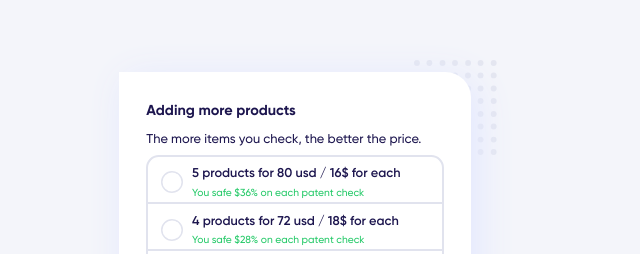
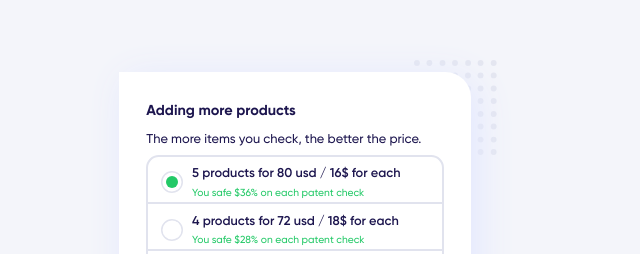
Before and after one commit to Chiga2030/testform, a React (Create React App) app: page / in a window 1280 px wide. Shown: the part 159-413 px from the top of the page, without its empty margins (332-972 px from the left). Built offline with nearby package versions, Linux system fonts and the light colour scheme.

Commit message:
added funtion for selecting item

```diff
--- a/src/components/ListProductItem/ListProductItem.jsx
+++ b/src/components/ListProductItem/ListProductItem.jsx
@@ -1,19 +1,27 @@
 import classNames from 'classnames';
 
 import radio from './img/radio.svg';
-// import radioWithDot from './img/radioWithDot.svg';
+import radioWithDot from './img/radioWithDot.svg';
 
 const ListProductItem = ({
+  id,
   product,
   price,
   priceForEach,
   discount,
+  isSelect,
+  onSelect,
   ...props
 }) => (
-  <li className={props.styles.withBorderBottom}>
-    <label className={props.styles.column}>
+  <li
+    className={props.styles.withBorderBottom}
+    onChange={() => onSelect(id)}
+  >
+    <label
+      className={props.styles.column}
+    >
       <span className={props.styles.radioBox}>
-        <img src={radio} alt=""/>
+        <img src={isSelect ? radioWithDot : radio} alt=""/>
         <input
           className={props.styles.radio}
           name="selectProduct"
--- a/src/components/ProductSelectionBlock/ProductSelectionBlock.jsx
+++ b/src/components/ProductSelectionBlock/ProductSelectionBlock.jsx
@@ -11,32 +11,42 @@ import ListProductItem from '../ListProductItem/ListProductItem';
 
 const defaultProductList = [
   {
+    id: 5,
     product: '5 products',
     price: 80,
     priceForEach: 16,
     discount: 36,
+    isSelect: true,
   },
   {
+    id: 4,
     product: '4 products',
     price: 72,
     priceForEach: 18,
     discount: 28,
+    isSelect: false,
   },
   {
+    id: 3,
     product: '3 products',
     price: 60,
     priceForEach: 20,
     discount: 20,
+    isSelect: false,
   },
   {
+    id: 2,
     product: '2 products',
     price: 44,
     priceForEach: 22,
     discount: 12,
+    isSelect: false,
   },
   {
+    id: 1,
     product: '1 product',
     price: 24.99,
+    isSelect: false,
   },
 ];
 
@@ -44,8 +54,26 @@ const defaultProductList = [
 const ProductSelectionBlock = () => {
   const [
     produstsList,
-    // setProdustsList,
+    setProdustsList,
   ] = useState(defaultProductList);
+
+  const onSelect = id => {
+    const newProdustsList = produstsList.map(product => {
+      const newProduct = {
+        ...product,
+      };
+
+      if (product.id === id) {
+        newProduct.isSelect = true;
+      } else {
+        newProduct.isSelect = false;
+      };
+
+      return newProduct;
+    });
+    setProdustsList(newProdustsList);
+  };
+
 
   return (
     <ul className={classNames(
@@ -55,11 +83,15 @@ const ProductSelectionBlock = () => {
       {produstsList.map(
         item => (
           <ListProductItem
+            key={item.id}
             styles={styles}
+            id={item.id}
             product={item.product}
             price={item.price}
             priceForEach={item.priceForEach}
             discount={item.discount}
+            isSelect={item.isSelect}
+            onSelect={onSelect}
           />
         )
       )}
```
Also changed, not shown: src/components/ListProductItem/img/radioWithDot.svg (renamed from src/components/ListProductItem/img/radioWithDot .svg), 1 other file (tests, documents, lock files or other folders).
